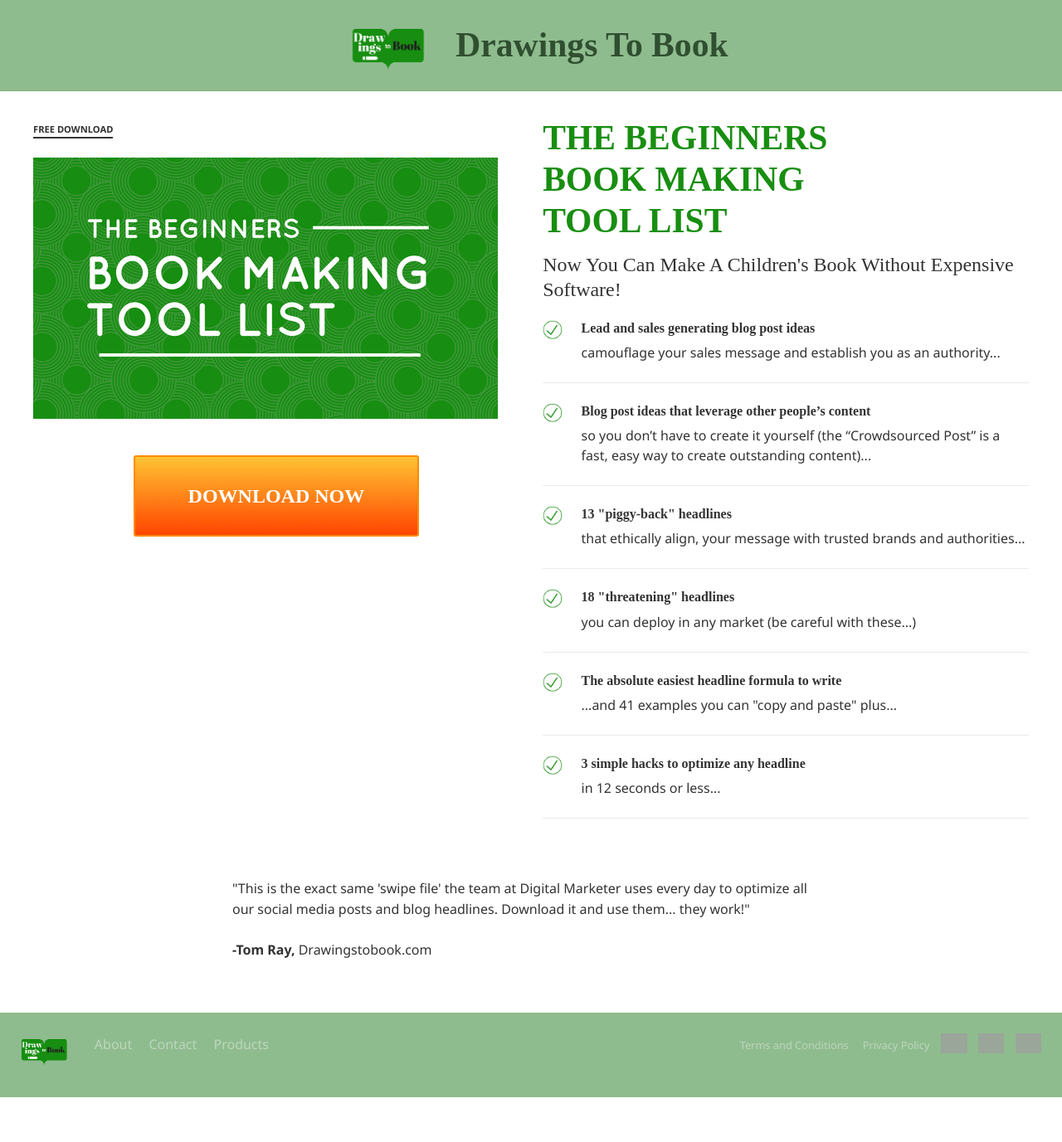
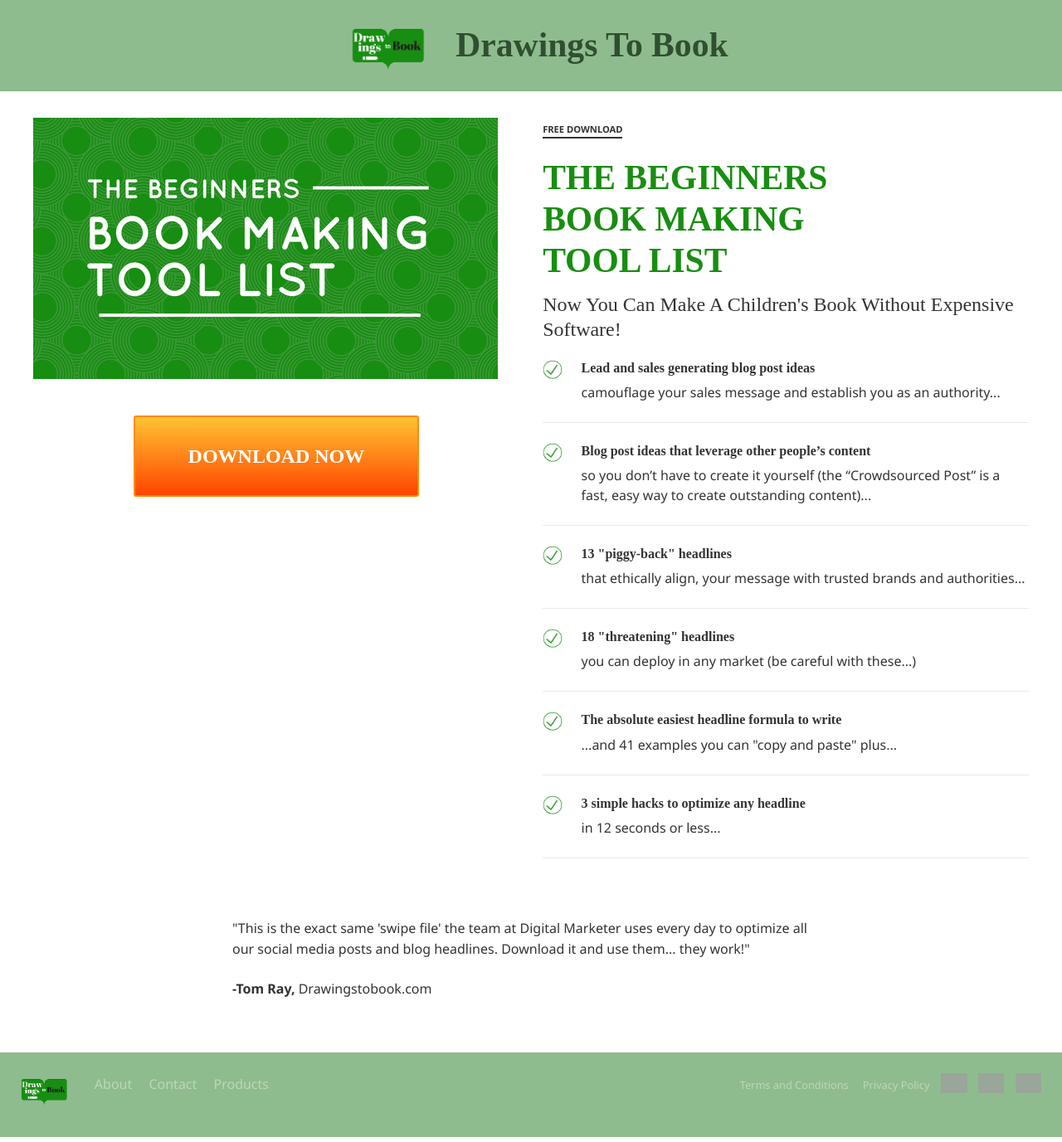
Before and after one commit to fourthirty-two/drawingstobook, a Jekyll site: the page built from index.html, in a window 1280 px wide. Shown: the whole page at 83% size. Built offline with Jekyll 4.4.1, drawn with Linux system fonts in a browser that asks for light colours; some web fonts are replaced; comment, search, counter and statistics services are not loaded; before the commit the page ends 1329 px from its top, so only the background shows below that; grey boxes are pictures that could not be loaded.

```diff
--- a/_layouts/landing-page.html
+++ b/_layouts/landing-page.html
@@ -11,10 +11,6 @@ layout: default
     <div class="hero-signup">
 
       <div class="hero-left">
-
-        <p class="type">
-          Free Download
-        </p>
 
         <!-- on mobile -->
         <h1 class="hidden-lg hero-title">
@@ -34,6 +30,10 @@ layout: default
       </div>
 
       <div class="hero-right">
+
+        <p class="type">
+          Free Download
+        </p>
 
         <h1 class="hidden-xs hero-title">
           {{ page.title }}
```
